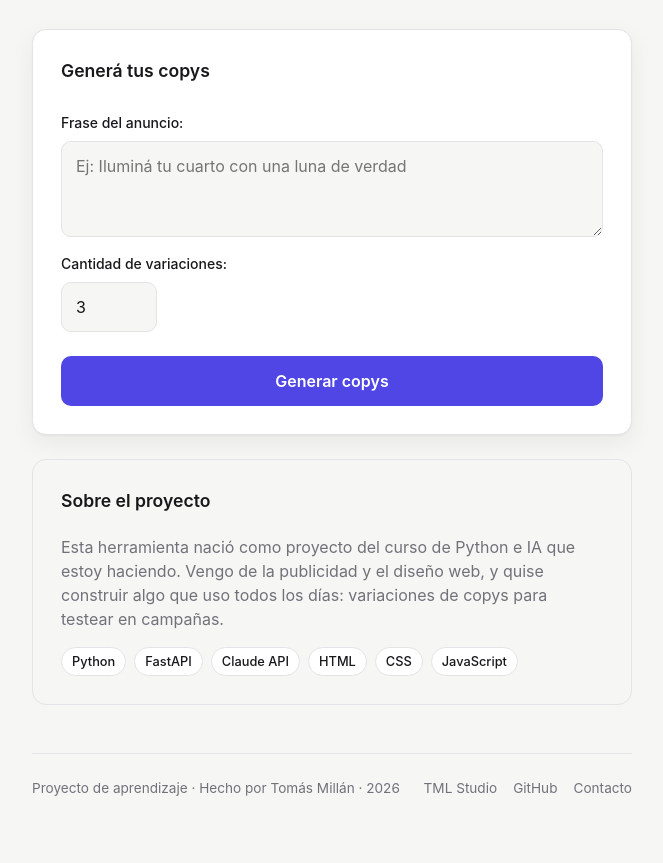
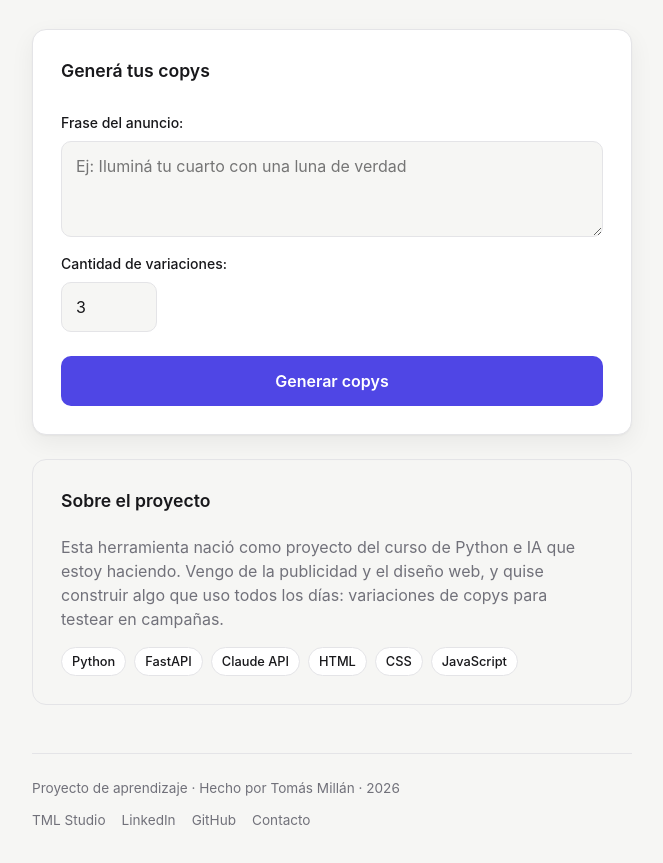
Before and after one commit to tomasmillan/generador-copys, a plain HTML site: page index.html in a window 1280 px wide. Shown: the part 169-1032 px from the top of the page, without its empty margins (308-971 px from the left). Drawn offline with Linux system fonts and the light colour scheme.

Commit message:
Agrega LinkedIn al footer y al README

```diff
--- a/index.html
+++ b/index.html
@@ -54,6 +54,7 @@
         <p>Proyecto de aprendizaje · Hecho por Tomás Millán · <span id="anio"></span></p>
         <nav>
             <a href="https://tmlstudio.online" target="_blank" rel="noopener">TML Studio</a>
+            <a href="https://www.linkedin.com/in/tomasmillanlanhozo/" target="_blank" rel="noopener">LinkedIn</a>
             <a href="https://github.com/tomasmillan" target="_blank" rel="noopener">GitHub</a>
             <a href="mailto:info@tmlstudio.online">Contacto</a>
         </nav>
```
Also changed, not shown: 1 other file.
